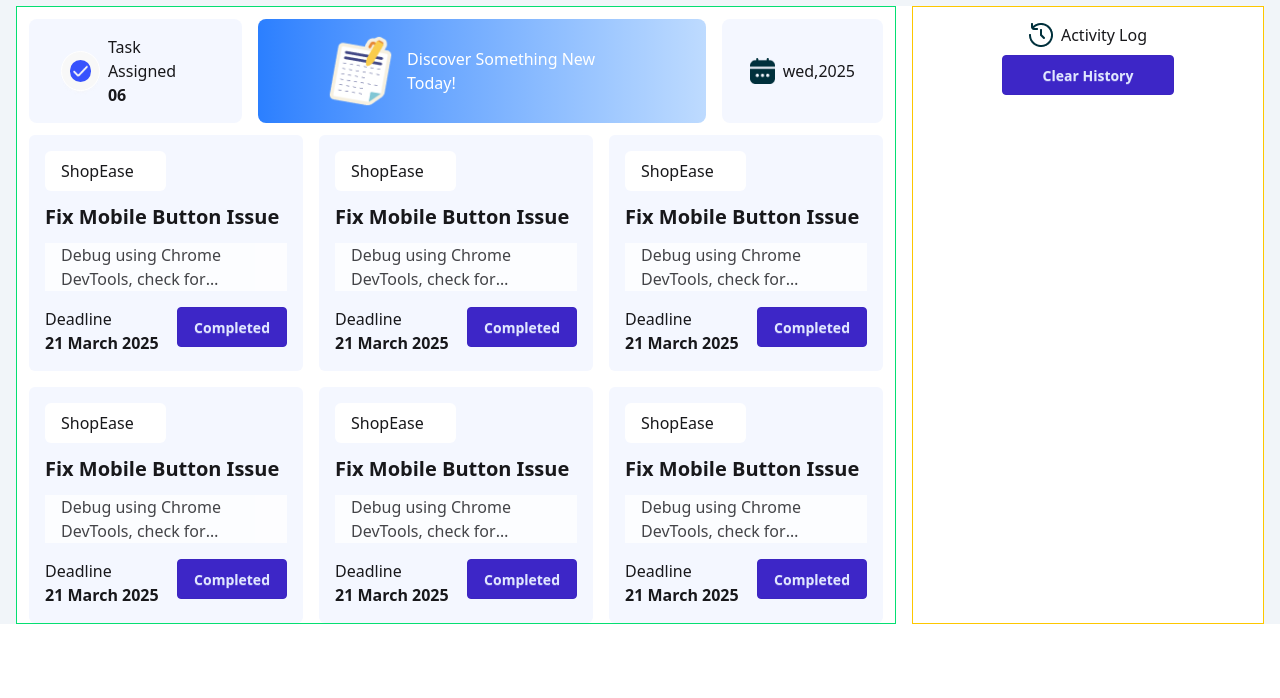
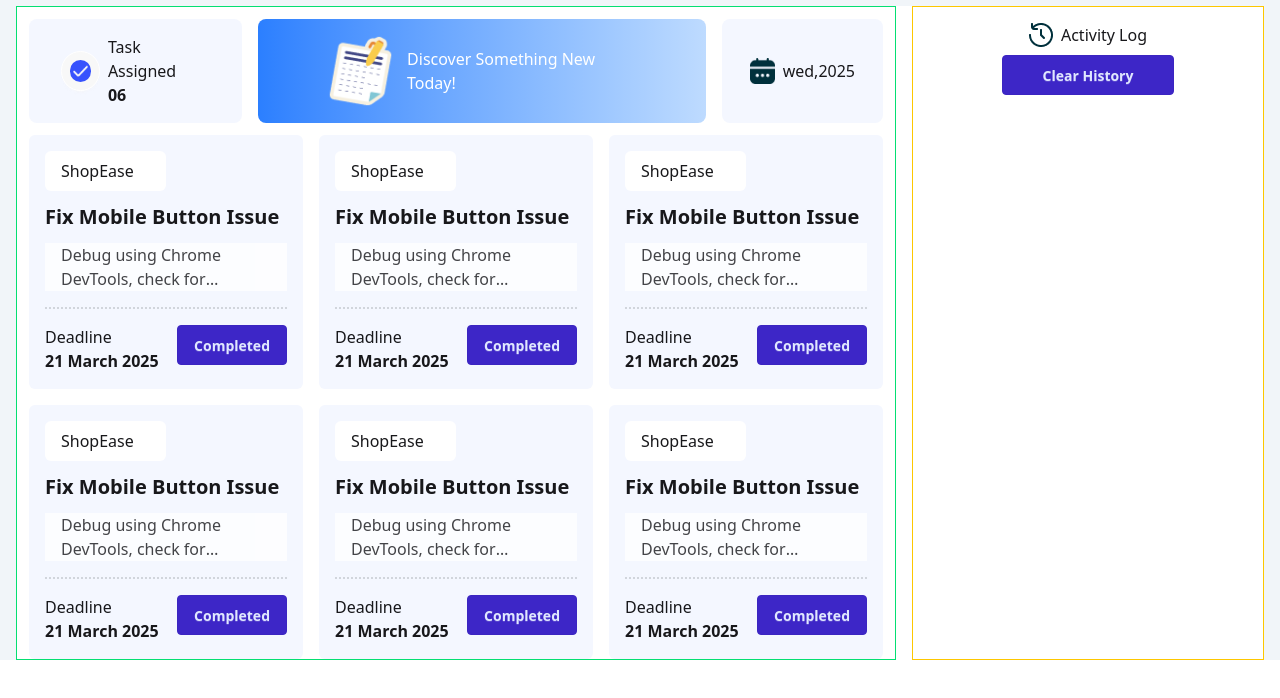
Before and after one commit to Rajdwipbd/dev-board, a plain HTML site: page index.html in a window 1280 px wide. Shown: the part 78-776 px from the top of the page. Drawn offline with nearby package versions, Linux system fonts and the light colour scheme.

Commit message:
Hr line add

```diff
--- a/index.html
+++ b/index.html
@@ -73,7 +73,7 @@
                         <div class="flex flex-col gap-y-3">
                             <span class="bg-white px-4 py-2 w-2/4 rounded-md">ShopEase</span>
                             <p class="font-bold text-xl">Fix Mobile Button Issue </p>
-                            <p class="bg-white multi-line-ellipsis overflow-hidden px-4 opacity-80">Debug using Chrome
+                            <p class="bg-white multi-line-ellipsis overflow-hidden px-4 opacity-80 ">Debug using Chrome
                                 DevTools,
                                 check
                                 for overlapping
@@ -82,6 +82,7 @@
                                 properly
                                 and ensure onClick works properly</p>
                         </div>
+                        <hr class="border-t-2 border-dotted border-gray-300 my-4">
                         <div class="flex justify-between">
                             <div>
                                 <p>Deadline</p>
@@ -105,6 +106,7 @@
                                 properly
                                 and ensure onClick works properly</p>
                         </div>
+                        <hr class="border-t-2 border-dotted border-gray-300 my-4">
                         <div class="flex justify-between">
                             <div>
                                 <p>Deadline</p>
@@ -128,6 +130,7 @@
                                 properly
                                 and ensure onClick works properly</p>
                         </div>
+                        <hr class="border-t-2 border-dotted border-gray-300 my-4">
                         <div class="flex justify-between">
                             <div>
                                 <p>Deadline</p>
@@ -151,6 +154,7 @@
                                 properly
                                 and ensure onClick works properly</p>
                         </div>
+                        <hr class="border-t-2 border-dotted border-gray-300 my-4">
                         <div class="flex justify-between">
                             <div>
                                 <p>Deadline</p>
@@ -174,6 +178,7 @@
                                 properly
                                 and ensure onClick works properly</p>
                         </div>
+                        <hr class="border-t-2 border-dotted border-gray-300 my-4">
                         <div class="flex justify-between">
                             <div>
                                 <p>Deadline</p>
@@ -197,6 +202,7 @@
                                 properly
                                 and ensure onClick works properly</p>
                         </div>
+                        <hr class="border-t-2 border-dotted border-gray-300 my-4">
                         <div class="flex justify-between">
                             <div>
                                 <p>Deadline</p>
```
